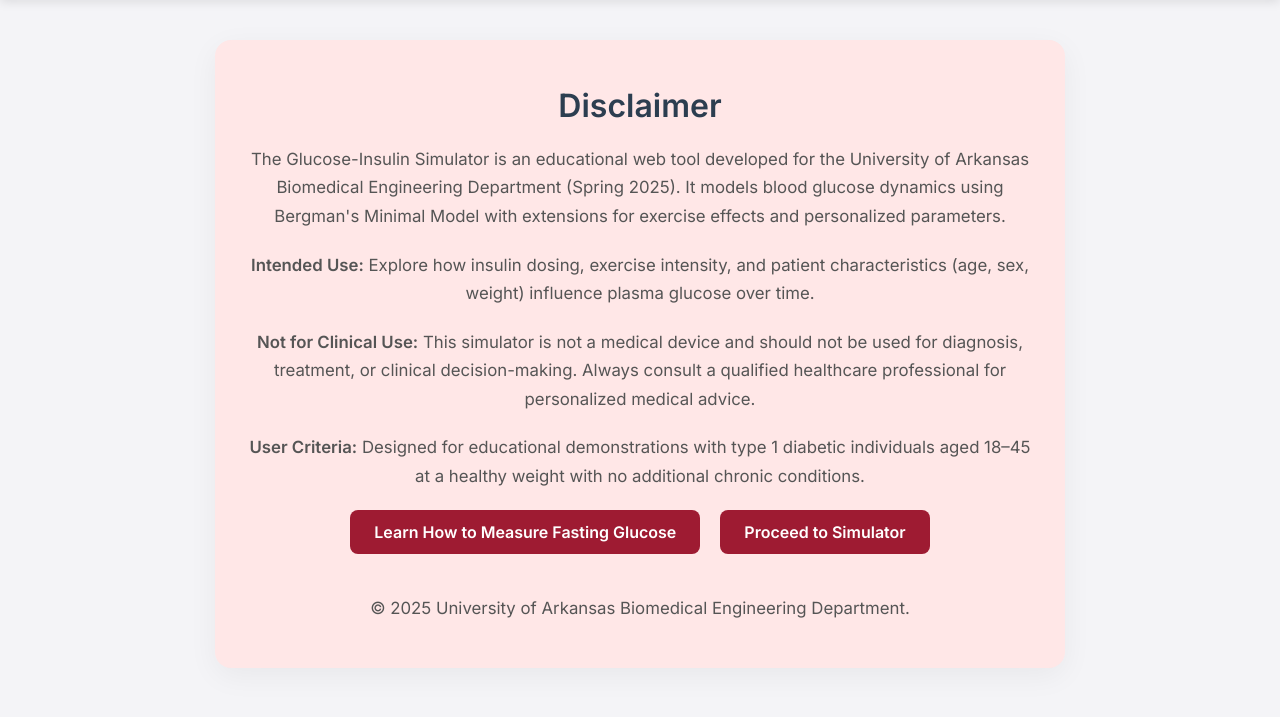
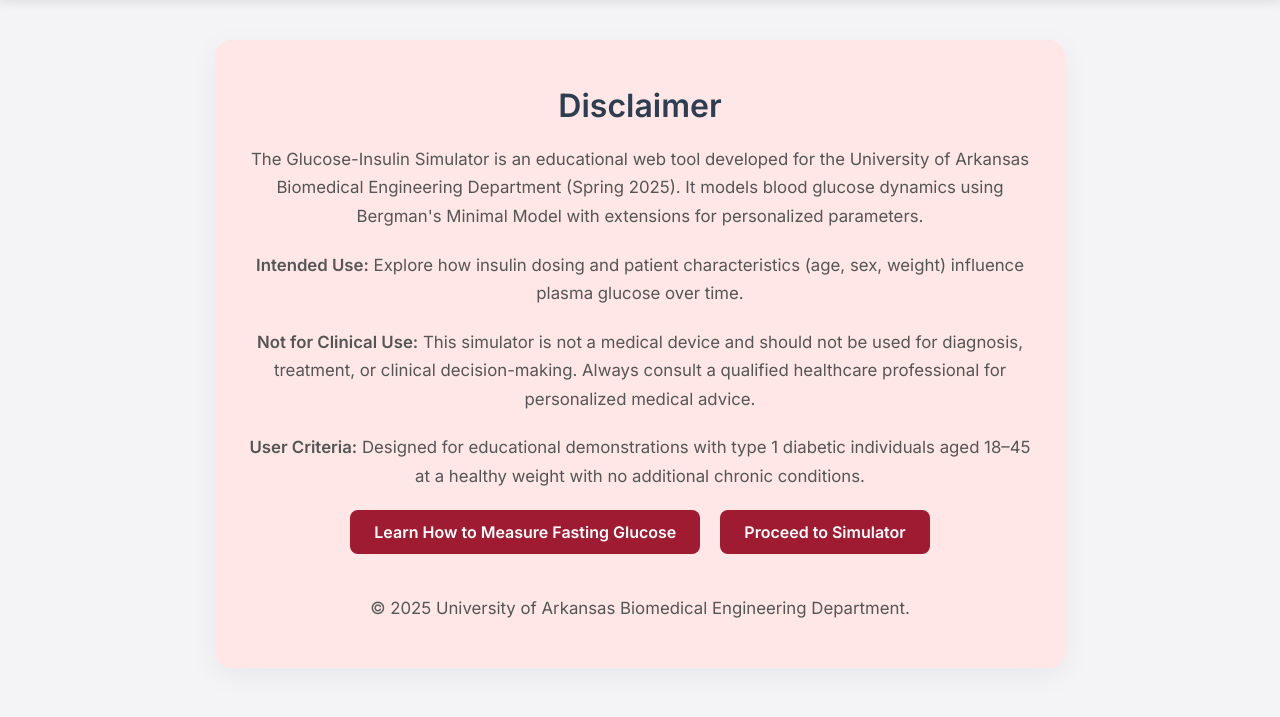
Before and after one commit to shdanalserhan/GLUCA, a Flask app: page /disclaimer in a window 1280 px wide. Shown: the part 83-800 px from the top of the page. Run offline with Flask 2, Linux system fonts and the light colour scheme.

Commit message:
Update disclaimer.html

```diff
--- a/GLUCA/templates/disclaimer.html
+++ b/GLUCA/templates/disclaimer.html
@@ -84,10 +84,10 @@
         <h1>Disclaimer</h1>
         <p>
             The Glucose-Insulin Simulator is an educational web tool developed for the University of Arkansas Biomedical Engineering Department (Spring 2025). It models
-            blood glucose dynamics using Bergman's Minimal Model with extensions for exercise effects and personalized parameters.
+            blood glucose dynamics using Bergman's Minimal Model with extensions for personalized parameters.
         </p>
         <p>
-            <strong>Intended Use:</strong> Explore how insulin dosing, exercise intensity, and patient characteristics (age, sex, weight) influence plasma glucose over time.
+            <strong>Intended Use:</strong> Explore how insulin dosing and patient characteristics (age, sex, weight) influence plasma glucose over time.
         </p>
         <p>
             <strong>Not for Clinical Use:</strong> This simulator is not a medical device and should not be used for diagnosis, treatment, or clinical decision-making. Always consult a qualified healthcare professional for personalized medical advice.
```
